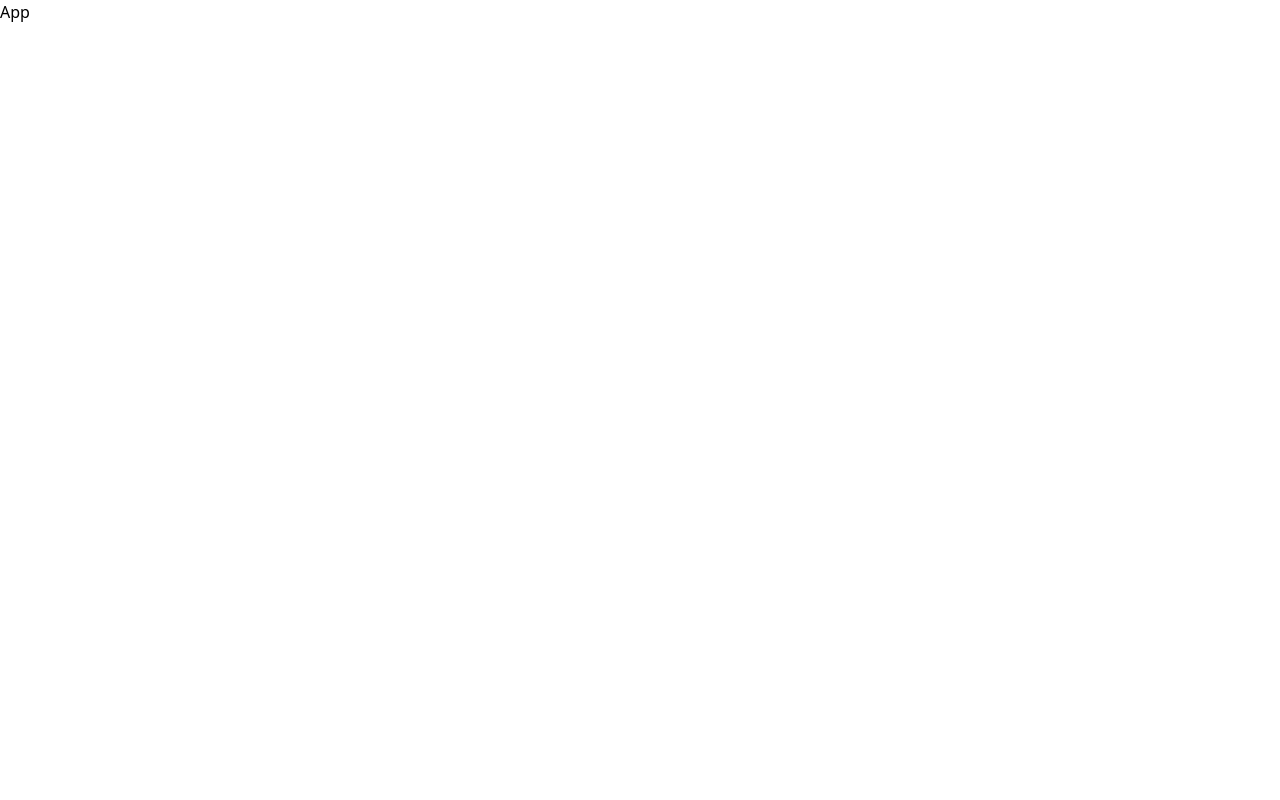
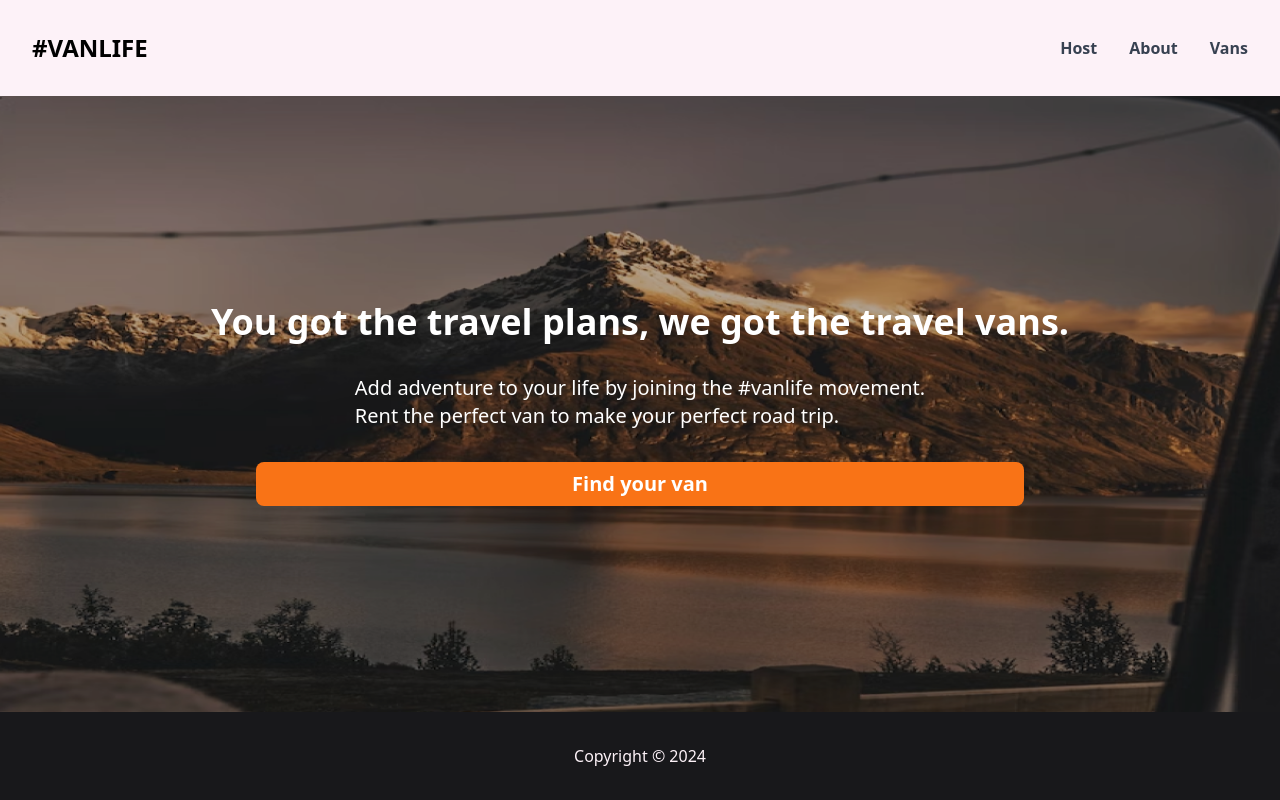
Before and after one commit to bilelhamitouche/vanlife-project, a React (Vite) app: page / in a window 1280 px wide. Built offline with nearby package versions, Linux system fonts and the light colour scheme.

Commit message:
finished the main layout

```diff
--- a/index.html
+++ b/index.html
@@ -12,7 +12,9 @@
     <title>Vanlife</title>
   </head>
   <body>
-    <div id="root"></div>
+    <div
+      id="root"
+      class="w-screen bg-pink-50"></div>
     <script
       type="module"
       src="/src/main.jsx"></script>
--- a/src/App.jsx
+++ /dev/null
@@ -1,5 +0,0 @@
-function App() {
-  return <div className="text-xl font-bold text-black">App</div>;
-}
-
-export default App;
--- /dev/null
+++ b/src/components/Footer.jsx
@@ -0,0 +1,9 @@
+function Footer() {
+  return (
+    <footer className="p-8 text-center text-pink-50 bg-zinc-900">
+      Copyright &copy; 2024
+    </footer>
+  );
+}
+
+export default Footer;
--- /dev/null
+++ b/src/components/Navbar.jsx
@@ -0,0 +1,30 @@
+import { Link } from "react-router-dom";
+
+function Navbar() {
+  return (
+    <nav className="flex gap-8 justify-center items-center p-8">
+      <Link
+        to="/"
+        className="mr-auto text-2xl font-bold text-black">
+        #VANLIFE
+      </Link>
+      <Link
+        to="/host"
+        className="font-bold text-gray-700">
+        Host
+      </Link>
+      <Link
+        to="/about"
+        className="font-bold text-gray-700">
+        About
+      </Link>
+      <Link
+        to="/vans"
+        className="font-bold text-gray-700">
+        Vans
+      </Link>
+    </nav>
+  );
+}
+
+export default Navbar;
--- /dev/null
+++ b/src/routes/root.jsx
@@ -0,0 +1,22 @@
+import MountainImage from "../assets/mountain.png";
+
+function Root() {
+  return (
+    <div className="h-full bg-center bg-cover bg-mountain">
+      <div className="flex flex-col gap-8 justify-center items-center p-8 h-full bg-black/30">
+        <h1 className="text-4xl font-bold text-white">
+          You got the travel plans, we got the travel vans.
+        </h1>
+        <div className="flex flex-col text-xl text-white">
+          <p>Add adventure to your life by joining the #vanlife movement.</p>
+          <p>Rent the perfect van to make your perfect road trip.</p>
+        </div>
+        <button className="py-2 px-20 w-full max-w-3xl text-xl font-bold text-white bg-orange-500 rounded-lg hover:bg-orange-700">
+          Find your van
+        </button>
+      </div>
+    </div>
+  );
+}
+
+export default Root;
--- /dev/null
+++ b/src/routes/vans/layout.jsx
@@ -0,0 +1,15 @@
+import { Outlet } from "react-router-dom";
+import Footer from "../../components/Footer";
+import Navbar from "../../components/Navbar";
+
+function Layout() {
+  return (
+    <div className="flex flex-col h-screen">
+      <Navbar />
+      <Outlet />
+      <Footer />
+    </div>
+  );
+}
+
+export default Layout;
--- a/tailwind.config.js
+++ b/tailwind.config.js
@@ -1,8 +1,13 @@
 /** @type {import('tailwindcss').Config} */
 export default {
-  content: ["./index.html", "./src/**/.*.{js,ts,jsx,tsx}"],
+  content: ["./index.html", "./src/**/*.{js,ts,jsx,tsx}"],
   theme: {
-    extend: {},
+    extend: {
+      backgroundImage: {
+        mountain: "url('./src/assets/mountain.png')",
+        camping: "url('./src/assets/camping.png')",
+      },
+    },
   },
   plugins: [],
 };
```
Also changed, not shown: src/main.jsx (+9 -3 lines), src/assets/camping.png (added), src/assets/mountain.png (added).
